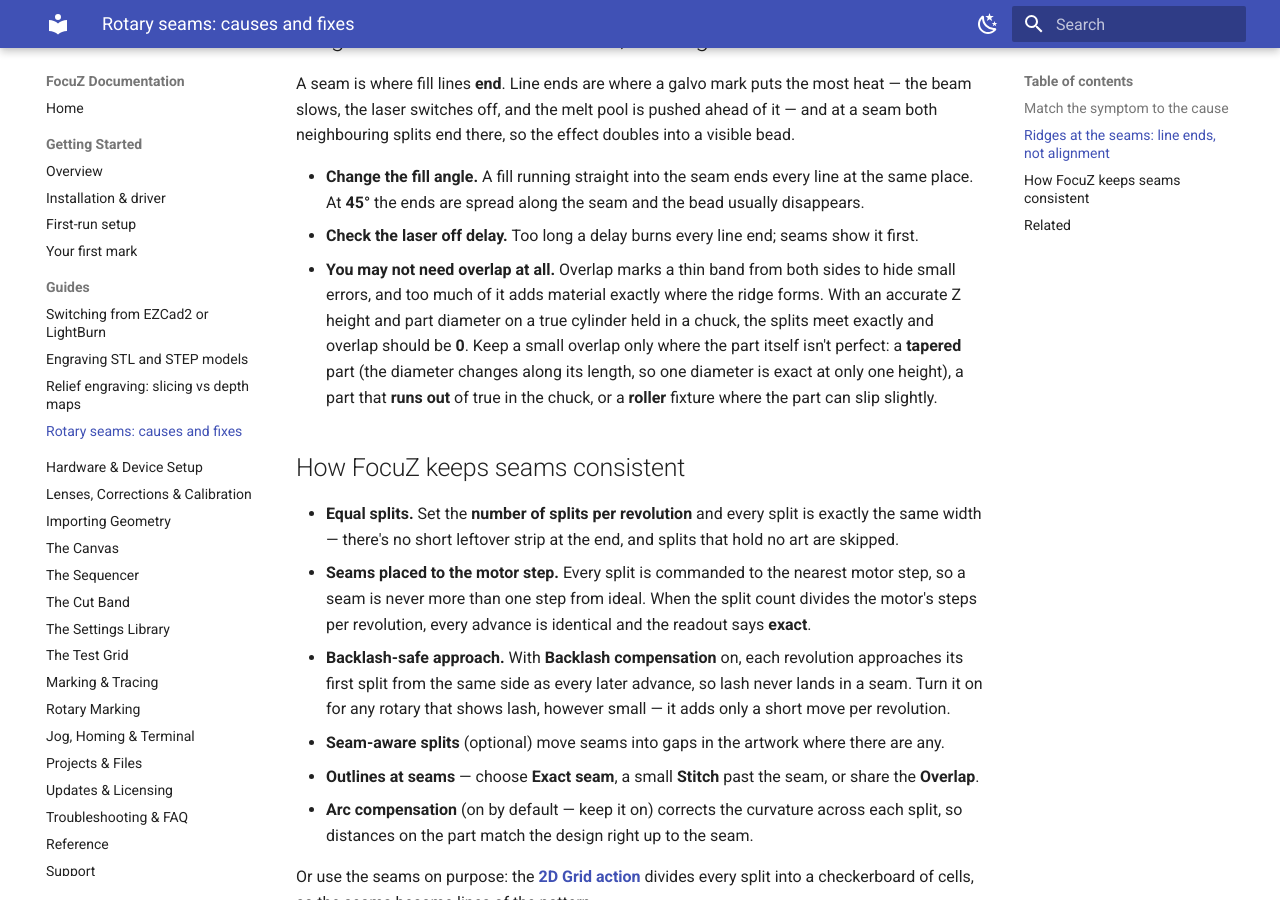
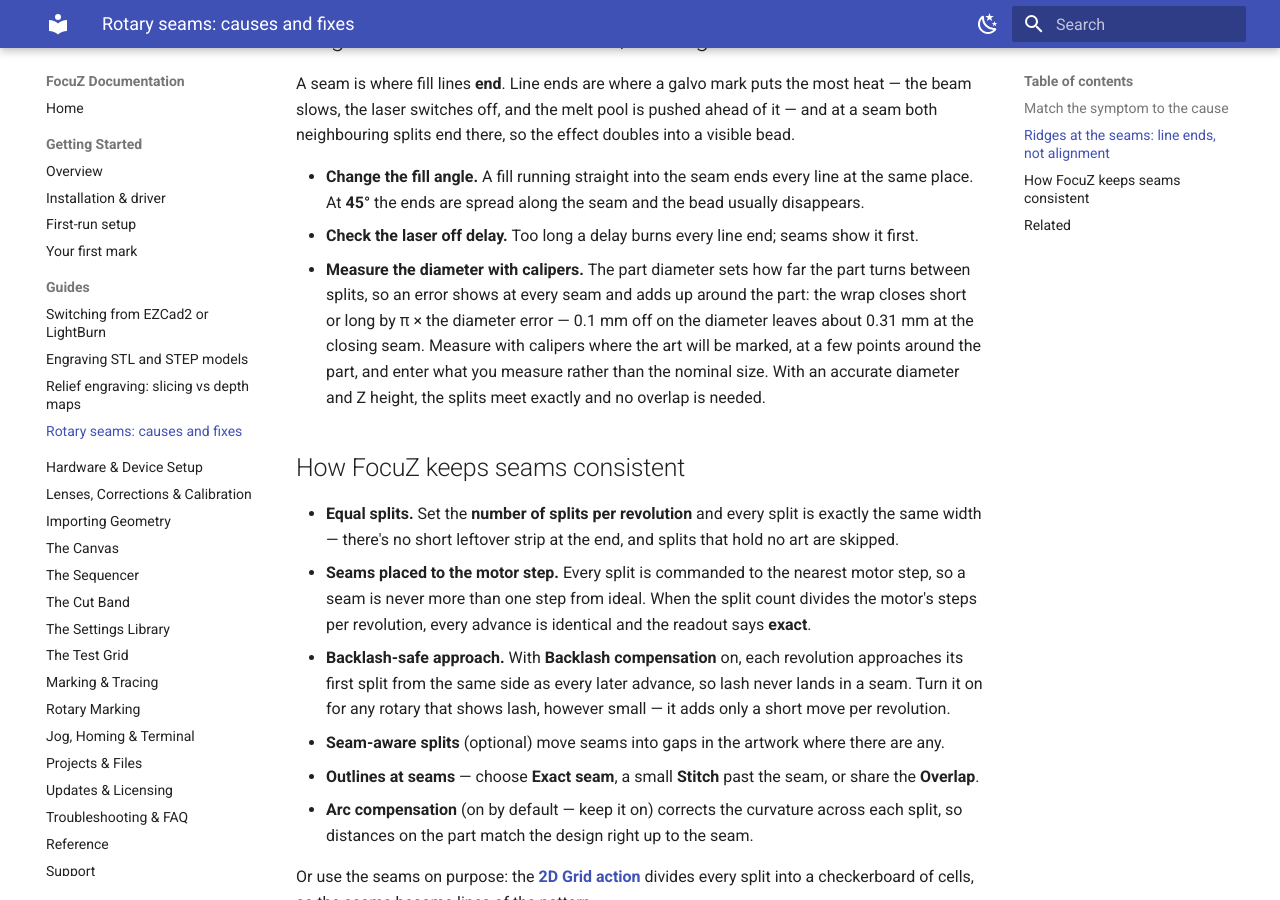
Before and after one commit to Lokahi-Shop/focuz-docs, an MkDocs documentation site: the page built from docs/guides/rotary-seams-causes-and-fixes.md, in a window 1280 px wide and 900 px high, scrolled down 871 px. Built offline with MkDocs 1.6.1 and Material for MkDocs 9.7.7, drawn with Linux system fonts in a browser that asks for light colours.

Commit message:
Rotary seams: replace the overlap bullet with measuring the diameter with calipers
Co-Authored-By: Claude Opus 5.5 <noreply@anthropic.com>

```diff
--- a/docs/guides/rotary-seams-causes-and-fixes.md
+++ b/docs/guides/rotary-seams-causes-and-fixes.md
@@ -25,12 +25,12 @@ end there, so the effect doubles into a visible bead.
 - **Change the fill angle.** A fill running straight into the seam ends every line at the same place. At
   **45°** the ends are spread along the seam and the bead usually disappears.
 - **Check the laser off delay.** Too long a delay burns every line end; seams show it first.
-- **You may not need overlap at all.** Overlap marks a thin band from both sides to hide small errors,
-  and too much of it adds material exactly where the ridge forms. With an accurate Z height and part
-  diameter on a true cylinder held in a chuck, the splits meet exactly and overlap should be **0**. Keep
-  a small overlap only where the part itself isn't perfect: a **tapered** part (the diameter changes along
-  its length, so one diameter is exact at only one height), a part that **runs out** of true in the chuck,
-  or a **roller** fixture where the part can slip slightly.
+- **Measure the diameter with calipers.** The part diameter sets how far the part turns between splits,
+  so an error shows at every seam and adds up around the part: the wrap closes short or long by π × the
+  diameter error — 0.1 mm off on the diameter leaves about 0.31 mm at the closing seam. Measure with
+  calipers where the art will be marked, at a few points around the part, and enter what you measure
+  rather than the nominal size. With an accurate diameter and Z height, the splits meet exactly and no
+  overlap is needed.
 
 ## How FocuZ keeps seams consistent
 
```
